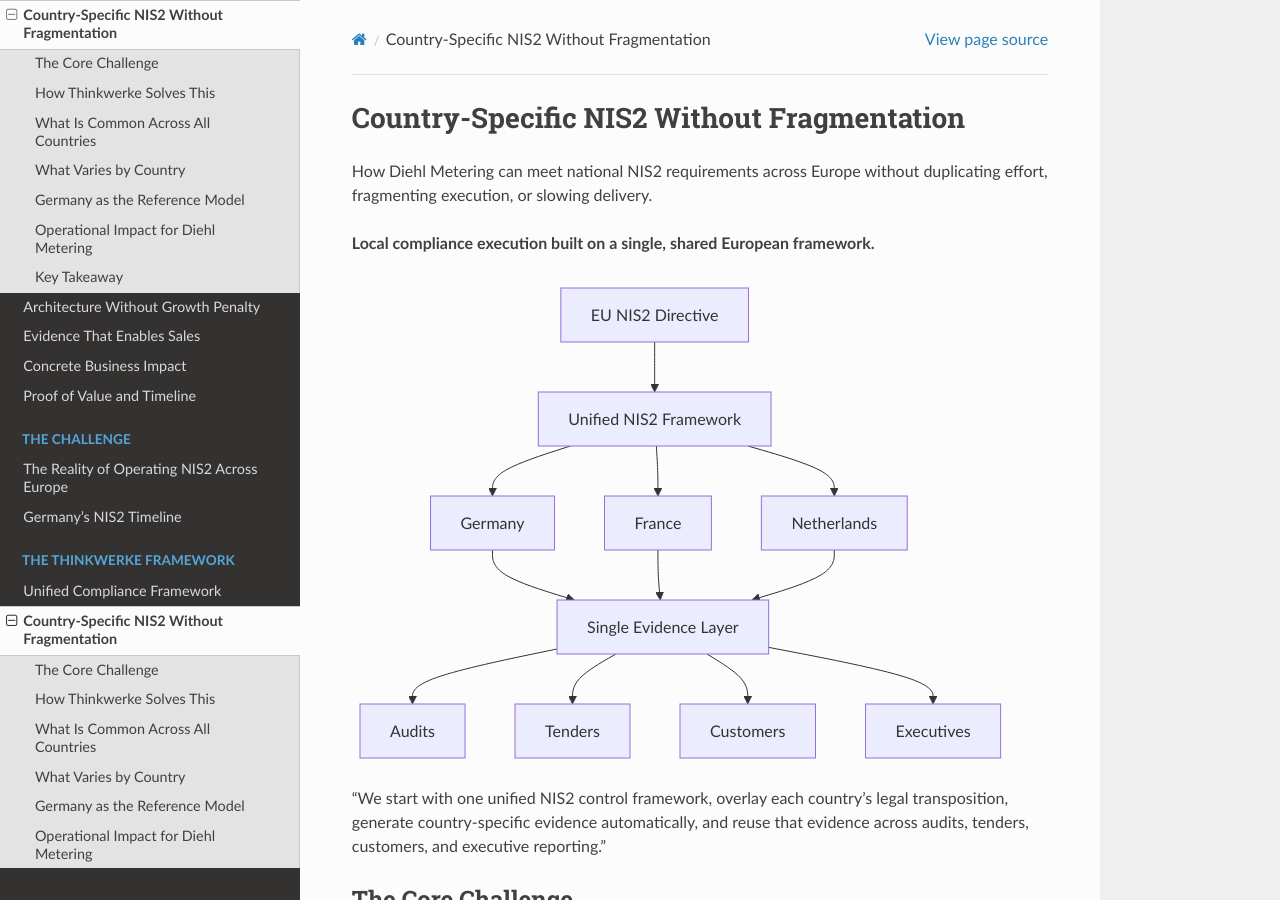
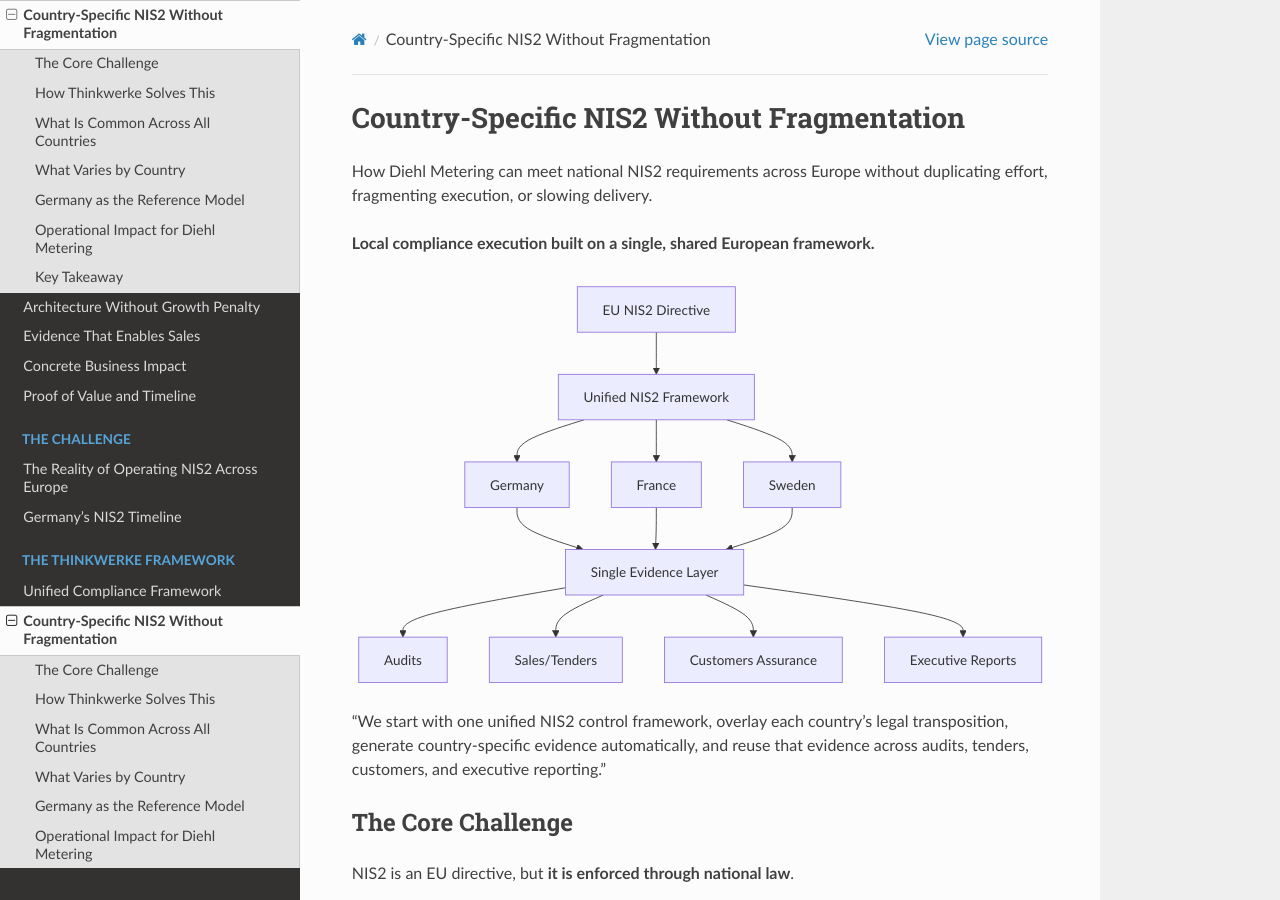
Before and after one commit to Mynkskhr/diehlmetering, a Sphinx documentation site: the page built from docs/source/country-specific-nis2.rst, in a window 1280 px wide and 900 px high. Built offline with Sphinx 7.4.7 and the Read the Docs theme 3.1.0, drawn with Linux system fonts in a browser that asks for light colours.

Commit message:
Update country-specific-nis2.rst

```diff
--- a/docs/source/country-specific-nis2.rst
+++ b/docs/source/country-specific-nis2.rst
@@ -13,12 +13,12 @@ duplicating effort, fragmenting execution, or slowing delivery.
        B[Unified NIS2 Framework]
        C[Germany]
        D[France]
-       E[Netherlands]
+       E[Sweden]
        F[Single Evidence Layer]
        G[Audits]
-       H[Tenders]
-       I[Customers]
-       J[Executives]
+       H[Sales/Tenders]
+       I[Customers Assurance]
+       J[Executive Reports]
 
        A --> B
        B --> C
```
